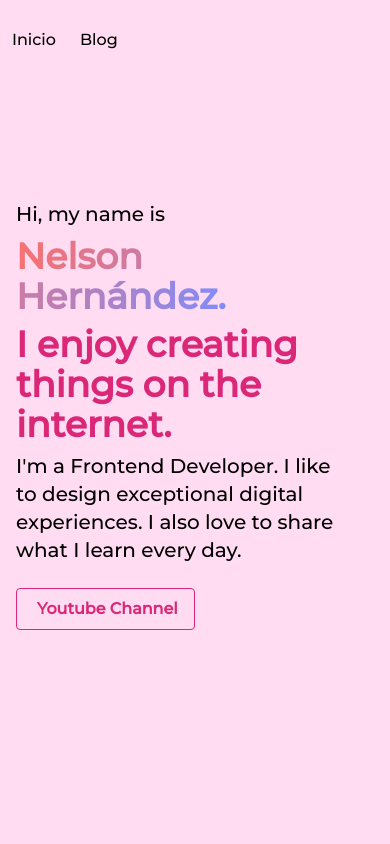
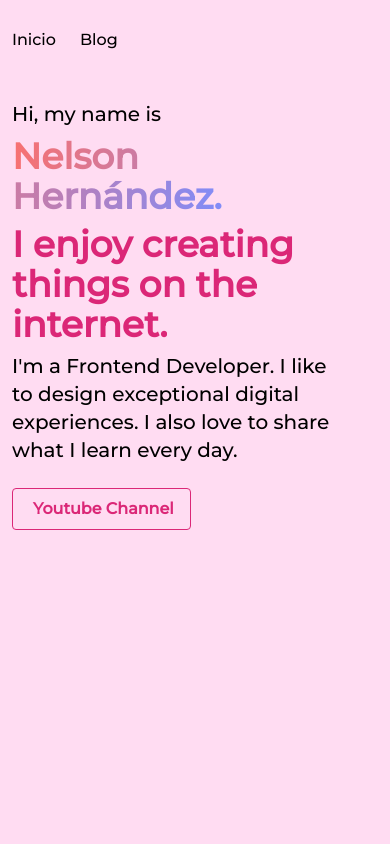
Before and after one commit to nelsoncode019/nelsoncode.dev, a Next.js app: page / in a window 390 px wide. Shown: the top 844 px of the page. Built offline with nearby package versions, Linux system fonts and the light colour scheme.

Commit message:
add changes

```diff
--- a/pages/index.jsx
+++ b/pages/index.jsx
@@ -16,7 +16,7 @@ export default function Home() {
       </Head>
 
       <div className="grid h-screen" style={{ gridTemplateColumns: "90% 10%" }}>
-        <div className="p-4 md:pl-52 pt-28">
+        <div className="p-3 md:pl-52 md:pt-28">
           <div>
             <p className="pt-2 text-xl">Hi, my name is</p>
           </div>
```
